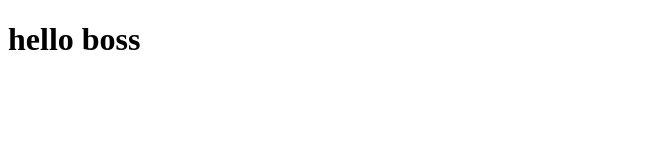
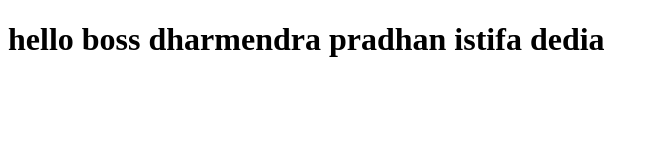
Before and after one commit to Incredible-Kaushal/X-FACTOR, a plain HTML site: page index.html in a window 1280 px wide. Shown: the whole page, without its empty margins (0-658 px from the left). Drawn offline with Linux system fonts and the light colour scheme.

Commit message:
Update heading text in index.html

```diff
--- a/index.html
+++ b/index.html
@@ -6,6 +6,6 @@
     <title>Document</title>
 </head>
 <body>
-    <h1>hello boss</h1>
+    <h1>hello boss dharmendra pradhan istifa dedia</h1>
 </body>
 </html>
```
